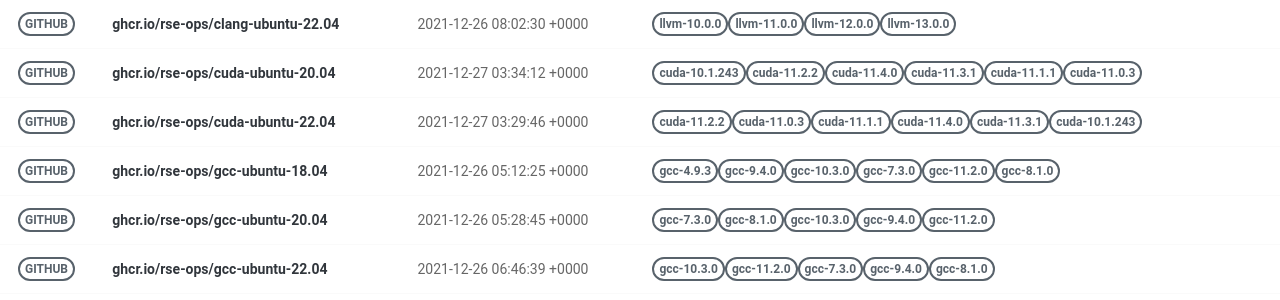
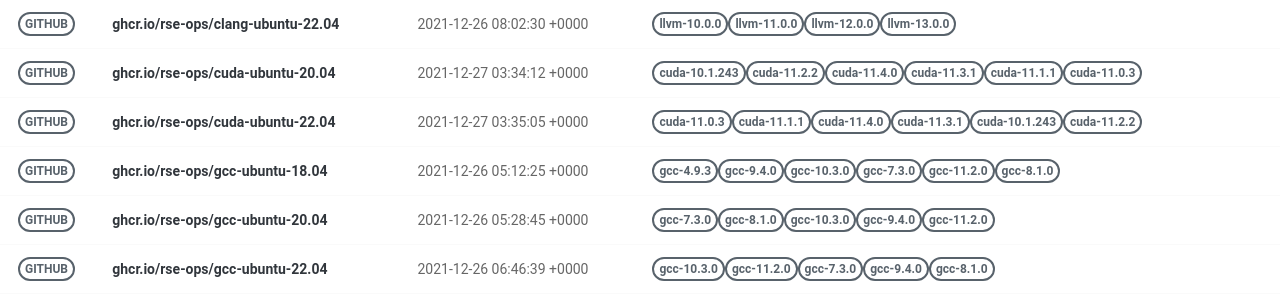
Before and after one commit to rse-ops/docker-images, a Jekyll site: the page built from pages/index.md, in a window 1280 px wide. Shown: the part 228-528 px from the top of the page. Built offline with Jekyll 4.4.1, drawn with Linux system fonts in a browser that asks for light colours; nearby versions of some CDN libraries.

Commit message:
Automated push to update library 2021-12-27

```diff
--- a/_library/ghcr.io-rse-ops-cuda-ubuntu-22.04.md
+++ b/_library/ghcr.io-rse-ops-cuda-ubuntu-22.04.md
@@ -1,14 +1,11 @@
 ---
 layout: container
 name: ghcr.io/rse-ops/cuda-ubuntu-22.04
-updated_at: 2021-12-27 03:29:46.300461
+updated_at: 2021-12-27 03:35:05.922614
 
 
 container_url: https://github.com/orgs/rse-ops/packages/container/package/cuda-ubuntu-22.04
 versions:
- - tag: cuda-11.2.2
-   dockerfile: https://github.com/rse-ops/docker-images/blob/main/ubuntu/cuda/Dockerfile
-   manifest: https://crane.ggcr.dev/manifest/ghcr.io/rse-ops/cuda-ubuntu-22.04:cuda-11.2.2
  - tag: cuda-11.0.3
    dockerfile: https://github.com/rse-ops/docker-images/blob/main/ubuntu/cuda/Dockerfile
    manifest: https://crane.ggcr.dev/manifest/ghcr.io/rse-ops/cuda-ubuntu-22.04:cuda-11.0.3
```
Also changed, not shown: other parts of _library/ghcr.io-rse-ops-cuda-ubuntu-22.04.md (+3 -0 lines).
